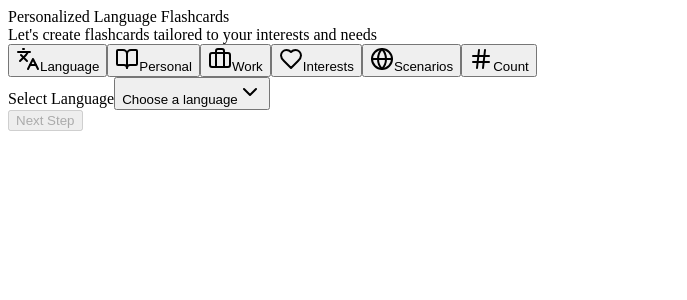
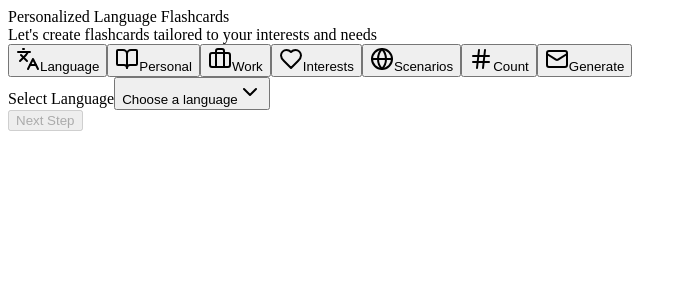
Before and after one commit to tomcorey26/saas-language-islands, a Next.js app: page /create in a window 1280 px wide. Shown: the top 300 px of the page, without its empty margins (0-687 px from the left). Built offline with nearby package versions, Linux system fonts and the light colour scheme.

Commit message:
Add step in for entering email

```diff
--- a/src/app/create/page.tsx
+++ b/src/app/create/page.tsx
@@ -33,6 +33,7 @@ import {
   Send,
   Languages,
   Hash,
+  Mail,
 } from 'lucide-react';
 
 // Mock flashcards data structure
@@ -83,6 +84,7 @@ export default function CreatePage() {
       directions: false,
       culture: false,
     },
+    email: '',
   });
 
   const handleInputChange = (field: string, value: string) => {
@@ -209,7 +211,7 @@ export default function CreatePage() {
               className="w-full"
               onValueChange={(value) => setCurrentStep(value)}
             >
-              <TabsList className="grid w-full grid-cols-6 h-min">
+              <TabsList className="grid w-full grid-cols-7 h-min">
                 <TabsTrigger
                   value="language"
                   className="flex flex-col items-center gap-2 data-[state=active]:bg-blue-100"
@@ -251,6 +253,13 @@ export default function CreatePage() {
                 >
                   <Hash className="h-4 w-4" />
                   <span>Count</span>
+                </TabsTrigger>
+                <TabsTrigger
+                  value="email"
+                  className="flex flex-col items-center gap-2 data-[state=active]:bg-blue-100"
+                >
+                  <Mail className="h-4 w-4" />
+                  <span>Generate</span>
                 </TabsTrigger>
               </TabsList>
 
@@ -378,7 +387,9 @@ export default function CreatePage() {
 
               <TabsContent value="scenarios" className="space-y-4 mt-4">
                 <div className="space-y-4">
-                  <Label>Select common scenarios you'd like to learn:</Label>
+                  <Label>
+                    Select common scenarios you&apos;d like to learn:
+                  </Label>
                   <div className="grid grid-cols-2 gap-4">
                     {Object.entries({
                       travel: 'Travel & Transportation',
@@ -442,8 +453,31 @@ export default function CreatePage() {
                     </Select>
                   </div>
                   <Button
+                    className="w-full"
+                    onClick={() => handleNextStep('email')}
+                  >
+                    Next Step
+                  </Button>
+                </div>
+              </TabsContent>
+
+              <TabsContent value="email" className="space-y-4 mt-4">
+                <div className="space-y-4">
+                  <div>
+                    <Label htmlFor="email">Your Email</Label>
+                    <Input
+                      id="email"
+                      value={formData.email}
+                      onChange={(e) =>
+                        handleInputChange('email', e.target.value)
+                      }
+                      placeholder="Enter your email"
+                    />
+                  </div>
+                  <Button
                     className="w-full bg-green-600 hover:bg-green-700 text-white"
                     onClick={handleSubmit}
+                    disabled={!formData.email}
                   >
                     <Send className="w-4 h-4 mr-2" />
                     Generate Flashcards
```
